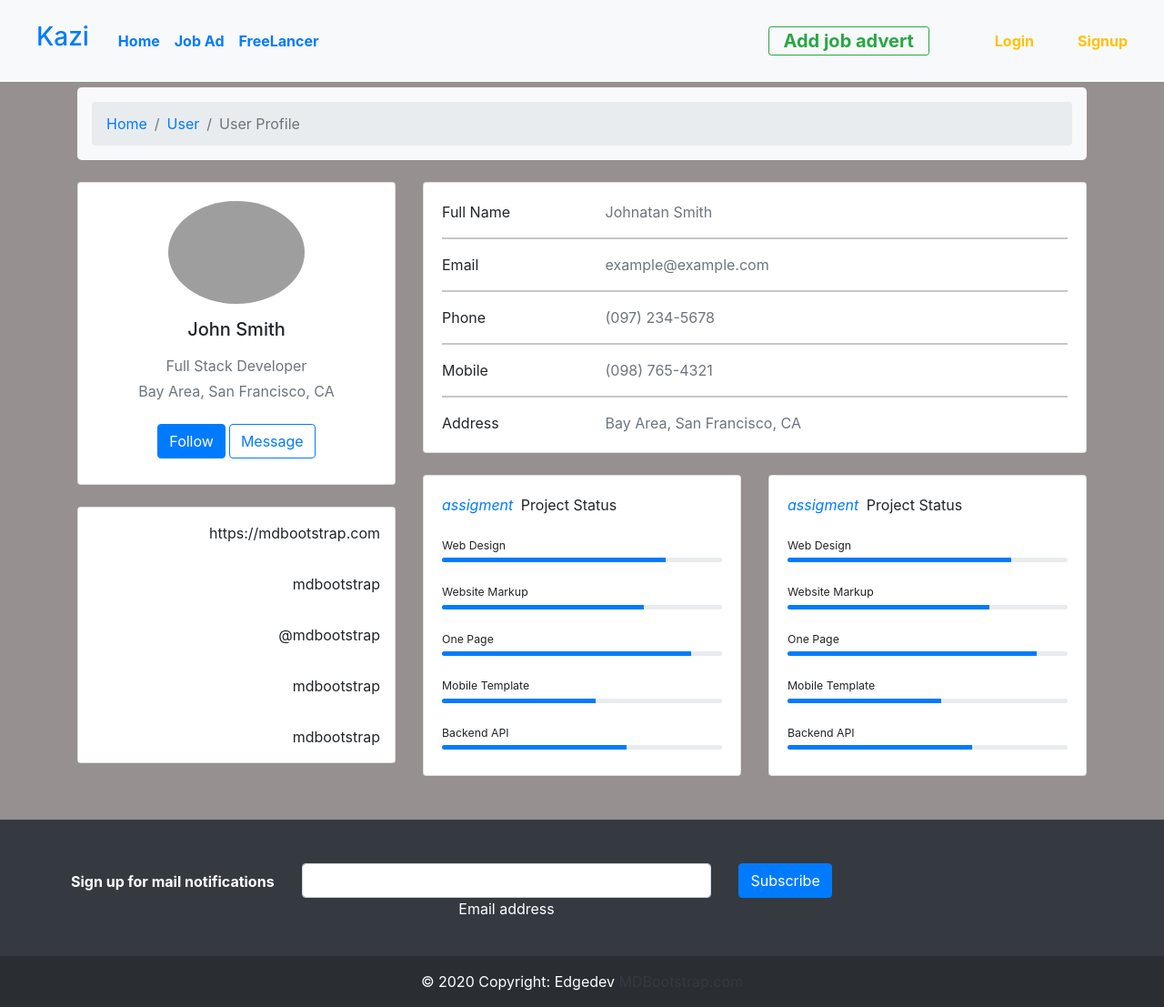
After one commit to Kagwep/Search, a Django app: page /user/ in a window 1280 px wide. The commit adds this page. Shown: the whole page at 91% size. Run offline with Django 3.2, Linux system fonts and the light colour scheme; some libraries are stand-ins or nearby versions; grey boxes are pictures that could not be loaded.

Commit message:
upload-1

```diff
--- a/kazi/kazi/jobs/models.py
+++ b/kazi/kazi/jobs/models.py
@@ -2,6 +2,8 @@
 import email
 from pyexpat import model
 from django.db import models
+from ckeditor.fields import RichTextField
+
 
 # Create your models here.
 from django.db.models.deletion import CASCADE, SET_NULL
@@ -94,7 +96,9 @@ class Jobs(models.Model):
     Company_name = models.CharField(max_length=200,verbose_name='company name')
     Job_category = models. ForeignKey(jobCategory, on_delete= models.SET_NULL, null = True)
     short_description = models.TextField()
-    job_description = models.TextField()
+    job_description = RichTextField()
+    date_added = models.DateField(auto_now_add=True)
+    is_active = models.BooleanField(default= True)
 
     def __str__(self):
         return self.Job_Title
--- a/kazi/kazi/jobs/templates/jobadd.html
+++ b/kazi/kazi/jobs/templates/jobadd.html
@@ -48,9 +48,10 @@
 
                     <div class="form-group m-3">
                         <label> Additional information </label>
-                        <textarea required name="job_description" id="" cols="80" rows="10" ></textarea>
+                        <textarea  name="job_description" placeholder="job Details" class="form-control" rows="12" cols="50"></textarea>
 
                     </div>
+                    <!-- <textarea  name="myeditor" placeholder="Product Details" class="form-control" rows="12" cols="50"></textarea> -->
 
                     <button type="submit" class="btn btn-primary m-3"> Submit</button>
 
@@ -61,7 +62,7 @@
 
     </div>
 </div>
-<script src="https://cdn.ckeditor.com/ckeditor5/34.2.0/classic/ckeditor.js"></script>
+<script src="https://cdn.ckeditor.com/4.11.1/standard/ckeditor.js"></script>
 <script>
     CKEDITOR.replace('job_description');
 </script>
--- a/kazi/kazi/jobs/templates/main.html
+++ b/kazi/kazi/jobs/templates/main.html
@@ -10,6 +10,7 @@
     <link rel="stylesheet" href="/richtexteditor/rte_theme_default.css" />
     <title> Kazi </title>
 </head>
+
 <body>
 
     <script src="https://cdn.jsdelivr.net/npm/bootstrap@5.0.2/dist/js/bootstrap.bundle.min.js" integrity="sha384-MrcW6ZMFYlzcLA8Nl+NtUVF0sA7MsXsP1UyJoMp4YLEuNSfAP+JcXn/tWtIaxVXM" crossorigin="anonymous"></script>
@@ -25,19 +26,20 @@
     <style>
         .main-container{
             background-color: #262626;
+            margin: top 15px; ;
         }
     </style>
 
-    <div class="main-container my-">
+    <div class="main-container  ">
 
       <footer class="bg-dark text-center text-white text-lg-start">
         <!-- Grid container -->
-        <div class="container p-4 pb-0">
+        <div class="container p-0 px-2 py-2 pt-5  pb-0">
           <form action="">
             <!--Grid row-->
             <div class="row">
               <!--Grid column-->
-              <div class="col-auto mb-4 mb-md-0">
+              <div class="col-auto mb-0 mb-md-0">
                 <p class="pt-2">
                   <strong>Sign up for mail notifications</strong>
                 </p>
--- a/kazi/kazi/jobs/templates/navbar.html
+++ b/kazi/kazi/jobs/templates/navbar.html
@@ -1,27 +1,31 @@
 
-<nav class="navbar navbar-expand-lg navbar-light border-bottom fixed-top bg-light rounded-top px-5 ">
-    <a class="nav-item nav-link" href="/"> <h4 class=" text-primary p-2 p-lg-2 text-center text-sm-start text-decoration-none"> Kazi </h4> </a>
+  <nav class="navbar navbar-expand-lg navbar-light fixed-top bg-light">
+      <a class="nav-item nav-link" href="/"> <h3 class=" text-primary p-2 p-lg-2 text-center text-sm-start text-decoration-none"> Kazi </h3> </a>
       <button class="navbar-toggler " type="button" data-toggle="collapse" data-target="#navbarNavAltMarkup" aria-controls="navbarNavAltMarkup" aria-expanded="false" aria-label="Toggle navigation">
         <span class="navbar-toggler-icon"></span>
       </button>
+
       <div class="collapse navbar-collapse" id="navbarNavAltMarkup">
-        <div class="navbar-nav ">
-          <a class="nav-item nav-link active transition-3d-hover px-2 fs-5 text-primary" href="{% url 'home'%}">Home</a>
-          <a class="nav-item nav-link transition-3d-hover px-2 fs-5 text-primary" href="{% url 'jobs' %}">Job adverts</a>
-
-        </div>
+        <ul class="navbar-nav mr-auto">
+          <li class="nav-item active">
+            <a class="nav-link text-primary fw-bold" href="{% url 'home'%}">Home <span class="sr-only">(current)</span></a>
+          </li>
+          <li class="nav-item">
+            <a class="nav-link text-primary fw-bold" href="{% url 'jobs' %}">Job Ad</a>
+          </li>
+          <li class="nav-item">
+            <a class="nav-link text-primary fw-bold" href="{% url 'wall' %}">FreeLancer</a>
+          </li>
+        </ul>
         <div class="navbar-nav ">
           <button class="btn btn-sm btn-outline-success btn-pill transition-3d-hover px-2 p-0 mx-5"> <a class="nav-item nav-link fw-bold transition-3d-hover px-2 fs-5 text-success p-0 px-2 " href="{% url 'add-job' %}"> Add job advert </a></button>
 
         </div>
-    <div class="navbar-nav ">
         {% if request.user.is_authenticated %}
+        <p  class="nav-item   text-primary font-size-20 fw-bold m-2 my-lg-0"> <a href="{% url 'userprofile' %}"> {{request.user}} </a>  </p>
 
 
-      <p  class="nav-item  m-2 text-primary font-size-20 fw-bold"> {{request.user}} </p>
-
-
-      <a href="{% url 'logout' %}" class="nav-link link-warning m-2  fs-5"> Logout </a>
+        <a href="{% url 'logout' %}" class="btn btn-outline-warning my-0 p-0 px-2 my-sm-0"> Log out </a>
 
         {% else %}
 
@@ -30,10 +34,5 @@
 
         {% endif%}
       </div>
-
-
-      </div>
-
-
     </nav>
   </hr>
--- /dev/null
+++ b/kazi/kazi/jobs/templates/userprofile.html
@@ -0,0 +1,182 @@
+{% extends 'main.html' %}
+
+{% block content %}
+
+<section style="background-color: rgb(150, 144, 144);">
+    <div class="container py-5 mt-5">
+      <div class="row">
+        <div class="col">
+          <nav aria-label="breadcrumb" class="bg-light rounded-3 p-3 mb-4">
+            <ol class="breadcrumb mb-0">
+              <li class="breadcrumb-item"><a href="#">Home</a></li>
+              <li class="breadcrumb-item"><a href="#">User</a></li>
+              <li class="breadcrumb-item active" aria-current="page">User Profile</li>
+            </ol>
+          </nav>
+        </div>
+      </div>
+
+      <div class="row">
+        <div class="col-lg-4">
+          <div class="card mb-4">
+            <div class="card-body text-center">
+              <img src="https://mdbcdn.b-cdn.net/img/Photos/new-templates/bootstrap-chat/ava3.webp" alt="avatar"
+                class="rounded-circle img-fluid" style="width: 150px;">
+              <h5 class="my-3">John Smith</h5>
+              <p class="text-muted mb-1">Full Stack Developer</p>
+              <p class="text-muted mb-4">Bay Area, San Francisco, CA</p>
+              <div class="d-flex justify-content-center mb-2">
+                <button type="button" class="btn btn-primary">Follow</button>
+                <button type="button" class="btn btn-outline-primary ms-1">Message</button>
+              </div>
+            </div>
+          </div>
+          <div class="card mb-4 mb-lg-0">
+            <div class="card-body p-0">
+              <ul class="list-group list-group-flush rounded-3">
+                <li class="list-group-item d-flex justify-content-between align-items-center p-3">
+                  <i class="fas fa-globe fa-lg text-warning"></i>
+                  <p class="mb-0">https://mdbootstrap.com</p>
+                </li>
+                <li class="list-group-item d-flex justify-content-between align-items-center p-3">
+                  <i class="fab fa-github fa-lg" style="color: #333333;"></i>
+                  <p class="mb-0">mdbootstrap</p>
+                </li>
+                <li class="list-group-item d-flex justify-content-between align-items-center p-3">
+                  <i class="fab fa-twitter fa-lg" style="color: #55acee;"></i>
+                  <p class="mb-0">@mdbootstrap</p>
+                </li>
+                <li class="list-group-item d-flex justify-content-between align-items-center p-3">
+                  <i class="fab fa-instagram fa-lg" style="color: #ac2bac;"></i>
+                  <p class="mb-0">mdbootstrap</p>
+                </li>
+                <li class="list-group-item d-flex justify-content-between align-items-center p-3">
+                  <i class="fab fa-facebook-f fa-lg" style="color: #3b5998;"></i>
+                  <p class="mb-0">mdbootstrap</p>
+                </li>
+              </ul>
+            </div>
+          </div>
+        </div>
+        <div class="col-lg-8">
+          <div class="card mb-4">
+            <div class="card-body">
+              <div class="row">
+                <div class="col-sm-3">
+                  <p class="mb-0">Full Name</p>
+                </div>
+                <div class="col-sm-9">
+                  <p class="text-muted mb-0">Johnatan Smith</p>
+                </div>
+              </div>
+              <hr>
+              <div class="row">
+                <div class="col-sm-3">
+                  <p class="mb-0">Email</p>
+                </div>
+                <div class="col-sm-9">
+                  <p class="text-muted mb-0">example@example.com</p>
+                </div>
+              </div>
+              <hr>
+              <div class="row">
+                <div class="col-sm-3">
+                  <p class="mb-0">Phone</p>
+                </div>
+                <div class="col-sm-9">
+                  <p class="text-muted mb-0">(097) 234-5678</p>
+                </div>
+              </div>
+              <hr>
+              <div class="row">
+                <div class="col-sm-3">
+                  <p class="mb-0">Mobile</p>
+                </div>
+                <div class="col-sm-9">
+                  <p class="text-muted mb-0">(098) 765-4321</p>
+                </div>
+              </div>
+              <hr>
+              <div class="row">
+                <div class="col-sm-3">
+                  <p class="mb-0">Address</p>
+                </div>
+                <div class="col-sm-9">
+                  <p class="text-muted mb-0">Bay Area, San Francisco, CA</p>
+                </div>
+              </div>
+            </div>
+          </div>
+          <div class="row">
+            <div class="col-md-6">
+              <div class="card mb-4 mb-md-0">
+                <div class="card-body">
+                  <p class="mb-4"><span class="text-primary font-italic me-1">assigment</span> Project Status
+                  </p>
+                  <p class="mb-1" style="font-size: .77rem;">Web Design</p>
+                  <div class="progress rounded" style="height: 5px;">
+                    <div class="progress-bar" role="progressbar" style="width: 80%" aria-valuenow="80"
+                      aria-valuemin="0" aria-valuemax="100"></div>
+                  </div>
+                  <p class="mt-4 mb-1" style="font-size: .77rem;">Website Markup</p>
+                  <div class="progress rounded" style="height: 5px;">
+                    <div class="progress-bar" role="progressbar" style="width: 72%" aria-valuenow="72"
+                      aria-valuemin="0" aria-valuemax="100"></div>
+                  </div>
+                  <p class="mt-4 mb-1" style="font-size: .77rem;">One Page</p>
+                  <div class="progress rounded" style="height: 5px;">
+                    <div class="progress-bar" role="progressbar" style="width: 89%" aria-valuenow="89"
+                      aria-valuemin="0" aria-valuemax="100"></div>
+                  </div>
+                  <p class="mt-4 mb-1" style="font-size: .77rem;">Mobile Template</p>
+                  <div class="progress rounded" style="height: 5px;">
+                    <div class="progress-bar" role="progressbar" style="width: 55%" aria-valuenow="55"
+                      aria-valuemin="0" aria-valuemax="100"></div>
+                  </div>
+                  <p class="mt-4 mb-1" style="font-size: .77rem;">Backend API</p>
+                  <div class="progress rounded mb-2" style="height: 5px;">
+                    <div class="progress-bar" role="progressbar" style="width: 66%" aria-valuenow="66"
+                      aria-valuemin="0" aria-valuemax="100"></div>
+                  </div>
+                </div>
+              </div>
+            </div>
+            <div class="col-md-6">
+              <div class="card mb-4 mb-md-0">
+                <div class="card-body">
+                  <p class="mb-4"><span class="text-primary font-italic me-1">assigment</span> Project Status
+                  </p>
+                  <p class="mb-1" style="font-size: .77rem;">Web Design</p>
+                  <div class="progress rounded" style="height: 5px;">
+                    <div class="progress-bar" role="progressbar" style="width: 80%" aria-valuenow="80"
+                      aria-valuemin="0" aria-valuemax="100"></div>
+                  </div>
+                  <p class="mt-4 mb-1" style="font-size: .77rem;">Website Markup</p>
+                  <div class="progress rounded" style="height: 5px;">
+                    <div class="progress-bar" role="progressbar" style="width: 72%" aria-valuenow="72"
+                      aria-valuemin="0" aria-valuemax="100"></div>
+                  </div>
+                  <p class="mt-4 mb-1" style="font-size: .77rem;">One Page</p>
+                  <div class="progress rounded" style="height: 5px;">
+                    <div class="progress-bar" role="progressbar" style="width: 89%" aria-valuenow="89"
+                      aria-valuemin="0" aria-valuemax="100"></div>
+                  </div>
+                  <p class="mt-4 mb-1" style="font-size: .77rem;">Mobile Template</p>
+                  <div class="progress rounded" style="height: 5px;">
+                    <div class="progress-bar" role="progressbar" style="width: 55%" aria-valuenow="55"
+                      aria-valuemin="0" aria-valuemax="100"></div>
+                  </div>
+                  <p class="mt-4 mb-1" style="font-size: .77rem;">Backend API</p>
+                  <div class="progress rounded mb-2" style="height: 5px;">
+                    <div class="progress-bar" role="progressbar" style="width: 66%" aria-valuenow="66"
+                      aria-valuemin="0" aria-valuemax="100"></div>
+                  </div>
+                </div>
+              </div>
+            </div>
+          </div>
+        </div>
+      </div>
+    </div>
+  </section>
+  {% endblock content %}
--- a/kazi/kazi/jobs/urls.py
+++ b/kazi/kazi/jobs/urls.py
@@ -11,6 +11,8 @@ urlpatterns = [
     path ('add-job', views.addJob, name= 'add-job'),
     path('jobs/', views.home, name = "jobs"),
     path('jobs/view-job/<str:pk>/', views.ViewJob, name = "view-job"),
+    path("user/",views.userProfile,name="userprofile"),
+    path("wall/",views.viewWall,name="wall"),
 
 
     ]
--- a/kazi/kazi/jobs/views.py
+++ b/kazi/kazi/jobs/views.py
@@ -4,6 +4,8 @@ from django.db.models import Q
 from django.http import HttpResponse
 from django.contrib.auth.decorators import login_required
 from django.contrib.auth import authenticate,login ,logout
+from grpc import Status
+from matplotlib.style import context
 from .models import jobCategory,User_profile,Jobs
 from django.contrib.auth.models import User
 from django.contrib import messages
@@ -93,7 +95,7 @@ def deleteShop(request, pk):
 
 def home(request):
     q=request.GET.get('q') if request.GET.get('q') != None else ""
-
+    status = True
     jobs = Jobs.objects.filter(
         Q(poster__First_name__icontains = q) |
         Q(poster__Last_name__icontains = q) |
@@ -101,14 +103,16 @@ def home(request):
         Q(Company_name__icontains = q) |
         Q(Job_category__name__icontains = q)|
         Q(short_description__icontains = q) |
-        Q(job_description__icontains = q)
+        Q(job_description__icontains = q) |
+        Q(date_added__icontains = q) |
+        Q(is_active__icontains = q)
 
 
         )
     categories = jobCategory.objects.all()
     jobs_count =  jobs.count()
 
-    context = {'jobs':  jobs, 'categories': categories, 'jobs_count':jobs_count}
+    context = {'jobs':  jobs, 'categories': categories, 'jobs_count':jobs_count,"status":status}
     return render(request, 'home.html',context)
 
 @login_required(login_url= 'login')
@@ -144,3 +148,25 @@ def ViewJob(request,pk):
     job = Jobs.objects.get(id = pk)
     context = {'job':job}
     return render(request, 'job.html', context)
+
+def userProfile(request):
+    return render(request, 'userprofile.html')
+
+def viewWall(request):
+    q=request.GET.get('q') if request.GET.get('q') != None else ""
+    categories = jobCategory.objects.all()
+    kazi_users = User_profile.objects.filter(
+        Q(username__icontains = q) |
+        Q(email__icontains = q) |
+        Q(First_name__icontains = q) |
+        Q(Last_name__icontains = q) |
+        Q(date_joined__icontains = q)|
+        Q(is_active__icontains = q)
+    )
+
+
+    kazi_users_count = kazi_users.count()
+
+    context = {"kazi_users": kazi_users, "categories":categories,"kazi users count":kazi_users_count}
+
+    return render(request, 'wall.html', context)
--- a/kazi/kazi/kazi/settings.py
+++ b/kazi/kazi/kazi/settings.py
@@ -9,7 +9,7 @@ https://docs.djangoproject.com/en/3.2/topics/settings/
 For the full list of settings and their values, see
 https://docs.djangoproject.com/en/3.2/ref/settings/
 """
-
+import os
 from pathlib import Path
 import mimetypes
 mimetypes.add_type("text/css", ".css", True)
@@ -123,7 +123,8 @@ USE_TZ = True
 # https://docs.djangoproject.com/en/3.2/howto/static-files/
 
 STATIC_URL = '/static/'
-
+MEDIA_URL = "/media/"
+MEDIA_ROOT = os.path.join(BASE_DIR,'media/')
 # Default primary key field type
 # https://docs.djangoproject.com/en/3.2/ref/settings/#default-auto-field
 
--- a/kazi/kazi/kazi/urls.py
+++ b/kazi/kazi/kazi/urls.py
@@ -15,9 +15,14 @@ Including another URLconf
 """
 from django.contrib import admin
 from django.urls import path,include
+from django.conf import settings
+from django.conf.urls.static import static
 
+from .settings import MEDIA_ROOT, MEDIA_URL
 urlpatterns = [
     path('admin/', admin.site.urls),
     path('',include('jobs.urls'))
 
 ]
+if settings.DEBUG:
+    urlpatterns += static(settings.MEDIA_URL,document_root=MEDIA_ROOT)
```
Also changed, not shown: kazi/kazi/jobs/templates/home.html (+113 -55 lines), kazi/kazi/jobs/templates/job.html (+23 -19 lines), kazi/kazi/jobs/templates/wall.html (added, +172 -0 lines), kazi/kazi/db.sqlite3, kazi/kazi/jobs/migrations/0003_auto_20220713_1249.py (added). Lines whose indentation alone changed are shown as unchanged.
